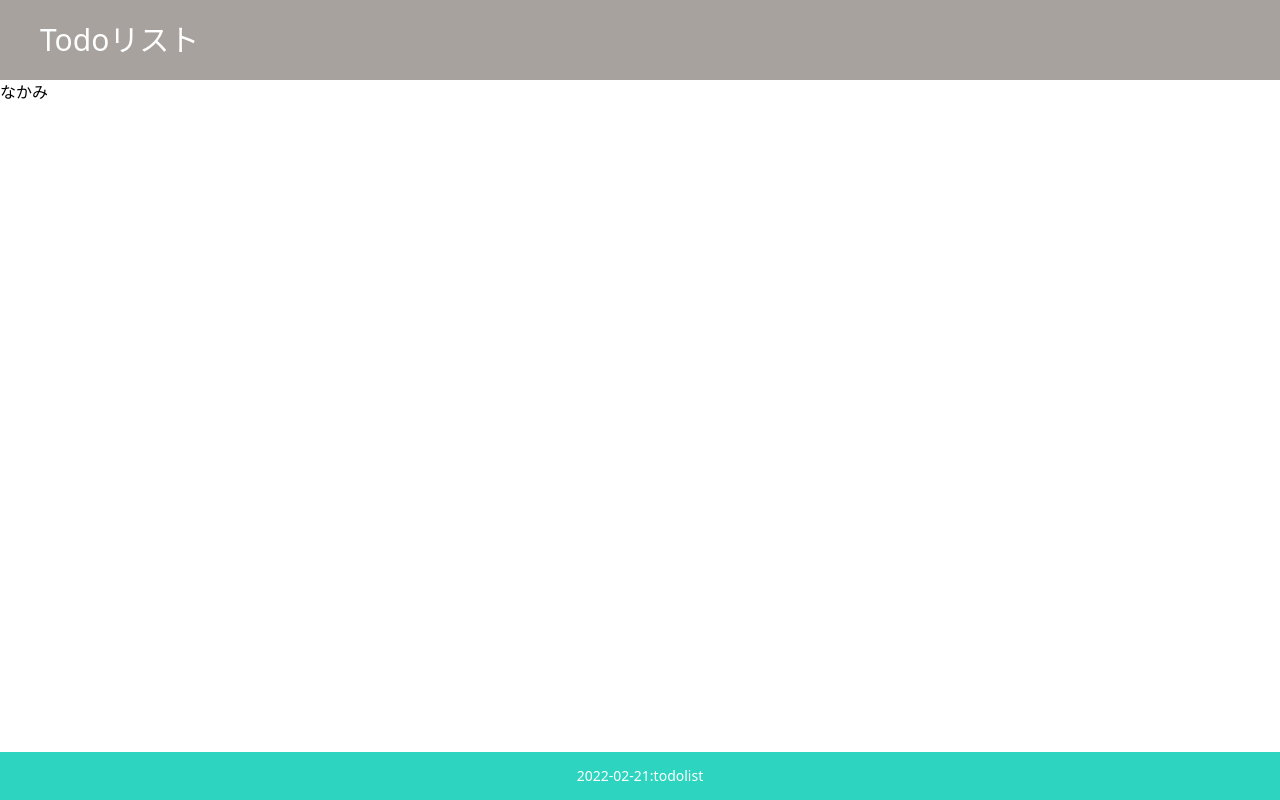
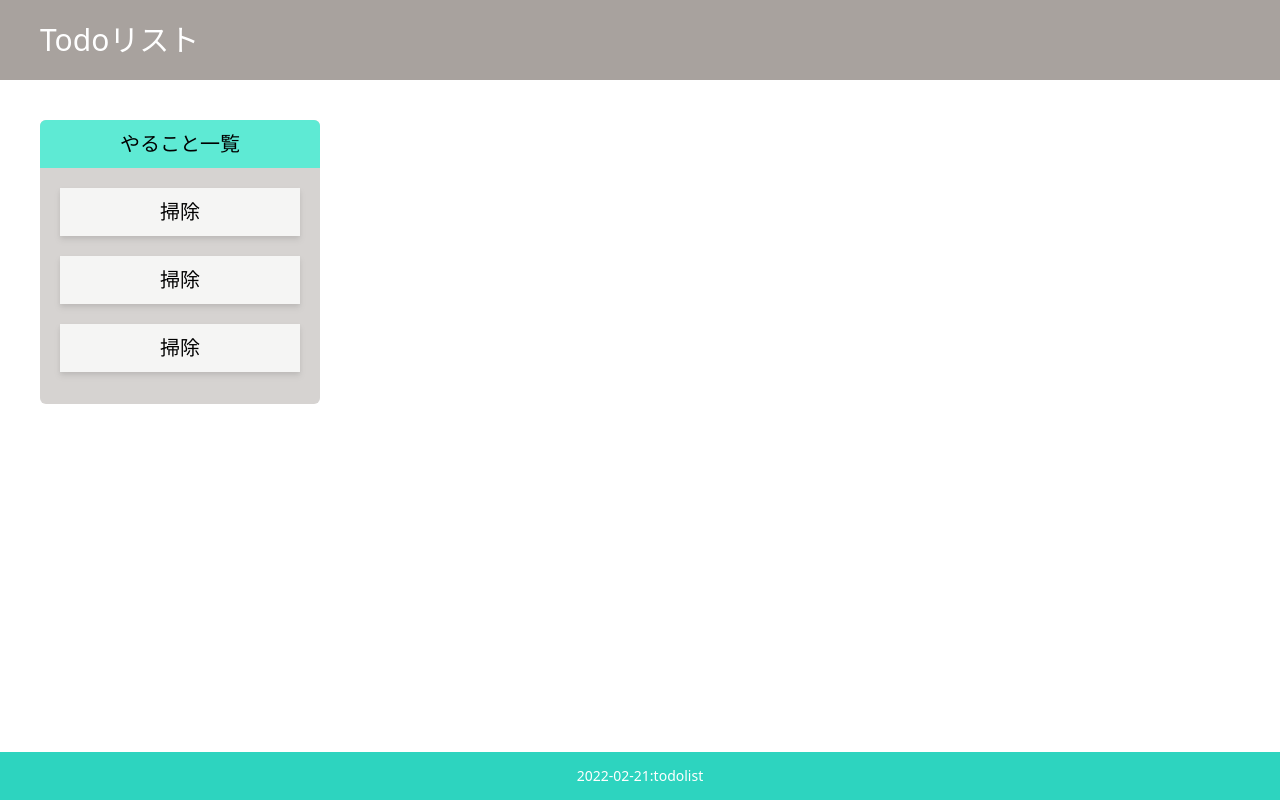
Before and after one commit to koda-momo/graphql-todolist, a Next.js app in the folder todolist/: page / in a window 1280 px wide. Built offline with nearby package versions, Linux system fonts and the light colour scheme.

Commit message:
Todolistコンポーネント作成

```diff
--- /dev/null
+++ b/todolist/src/components/TodoList.tsx
@@ -0,0 +1,22 @@
+import { FC, memo } from "react";
+
+export const TodoList: FC = memo(() => {
+  return (
+    <>
+      <div className="bg-stone-300 m-10 pb-3 rounded-md">
+        <div className="w-full h-12 bg-teal-300 flex items-center justify-center text-xl rounded-t-md">
+          やること一覧
+        </div>
+        <div className="m-5 bg-stone-100 drop-shadow-md w-60 h-12 flex items-center justify-center text-xl">
+          掃除
+        </div>
+        <div className="m-5 bg-stone-100 drop-shadow-md w-60 h-12 flex items-center justify-center text-xl">
+          掃除
+        </div>
+        <div className="m-5 bg-stone-100 drop-shadow-md w-60 h-12 flex items-center justify-center text-xl">
+          掃除
+        </div>
+      </div>
+    </>
+  );
+});
--- a/todolist/src/pages/index.tsx
+++ b/todolist/src/pages/index.tsx
@@ -1,9 +1,12 @@
 import type { NextPage } from "next";
+import { TodoList } from "../components/TodoList";
 
 const Home: NextPage = () => {
   return (
     <>
-      <div>なかみ</div>
+      <div>
+        <TodoList />
+      </div>
     </>
   );
 };
```
